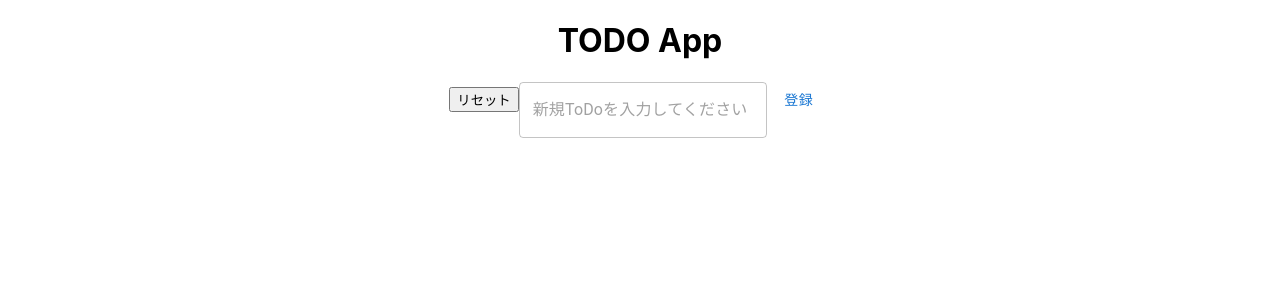
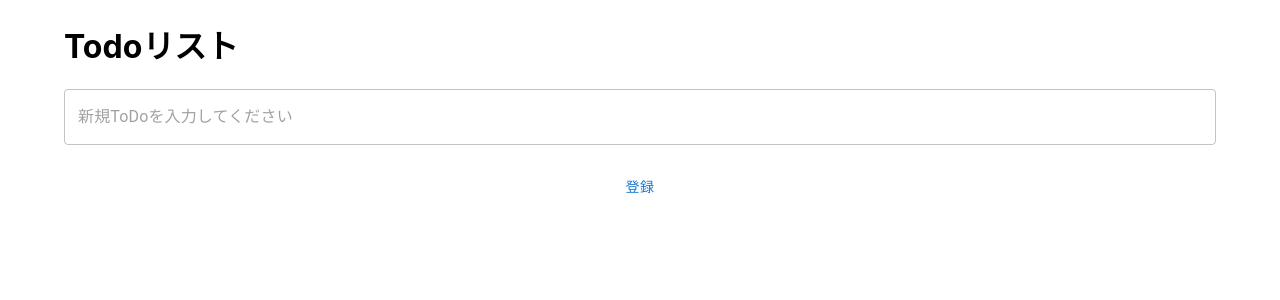
Before and after one commit to lcr3/react-sample, a React (Create React App) app: page / in a window 1280 px wide. Shown: the top 300 px of the page. Built offline with nearby package versions, Linux system fonts and the light colour scheme.

Commit message:
ルール修正

```diff
--- a/src/App.tsx
+++ b/src/App.tsx
@@ -8,14 +8,7 @@ import { useTodo } from '@/hooks/useTodo'
 const App: React.FC = () => {
   const { todoState: state, addTodo: add, resetTodo: reset } = useTodo()
 
-  return (
-    <div className="App">
-      <h1>TODO App</h1>
-      <button onClick={reset}>リセット</button>
-      <TodoInput onClick={add} />
-      <TodoList todos={state.todos} />
-    </div>
-  )
+  return <Top />
 }
 
 export default App
```
Also changed, not shown: 1 other file (tests, documents, lock files or other folders).
